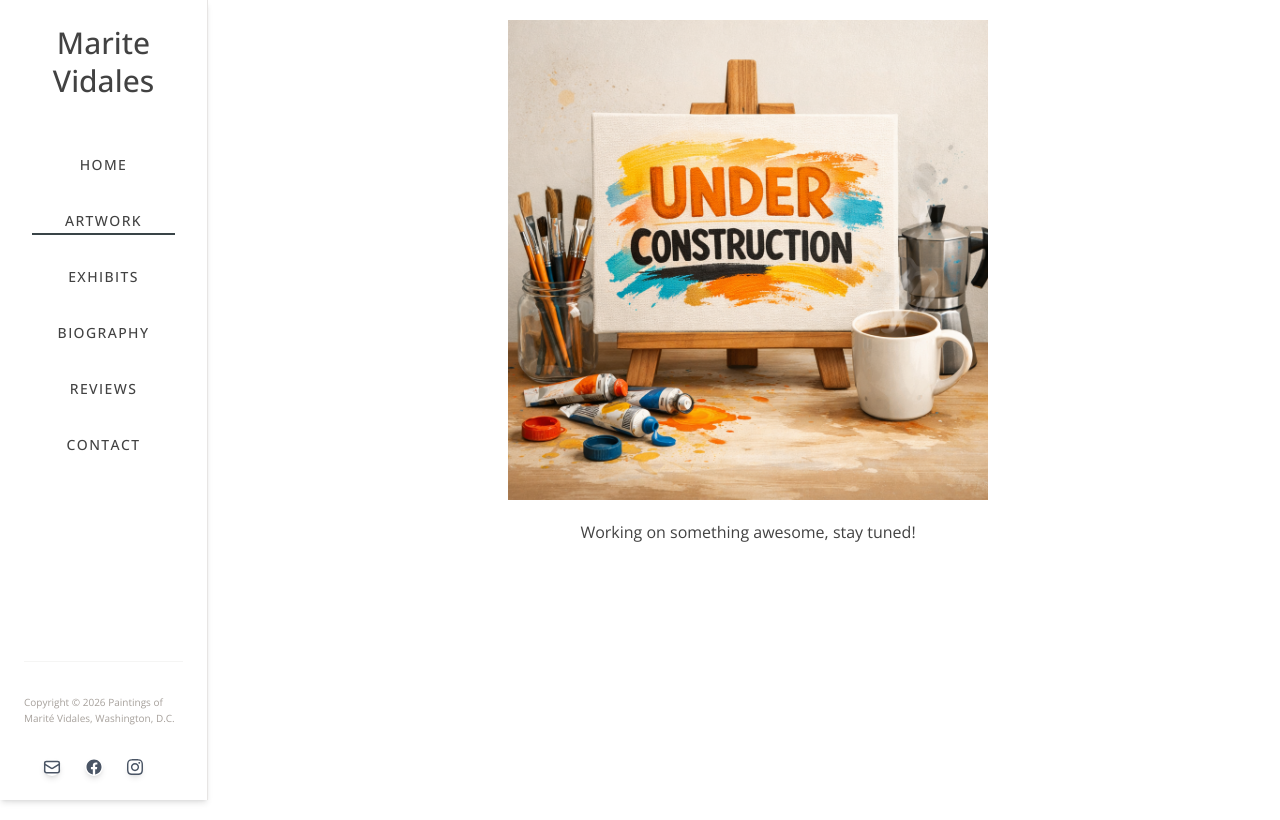
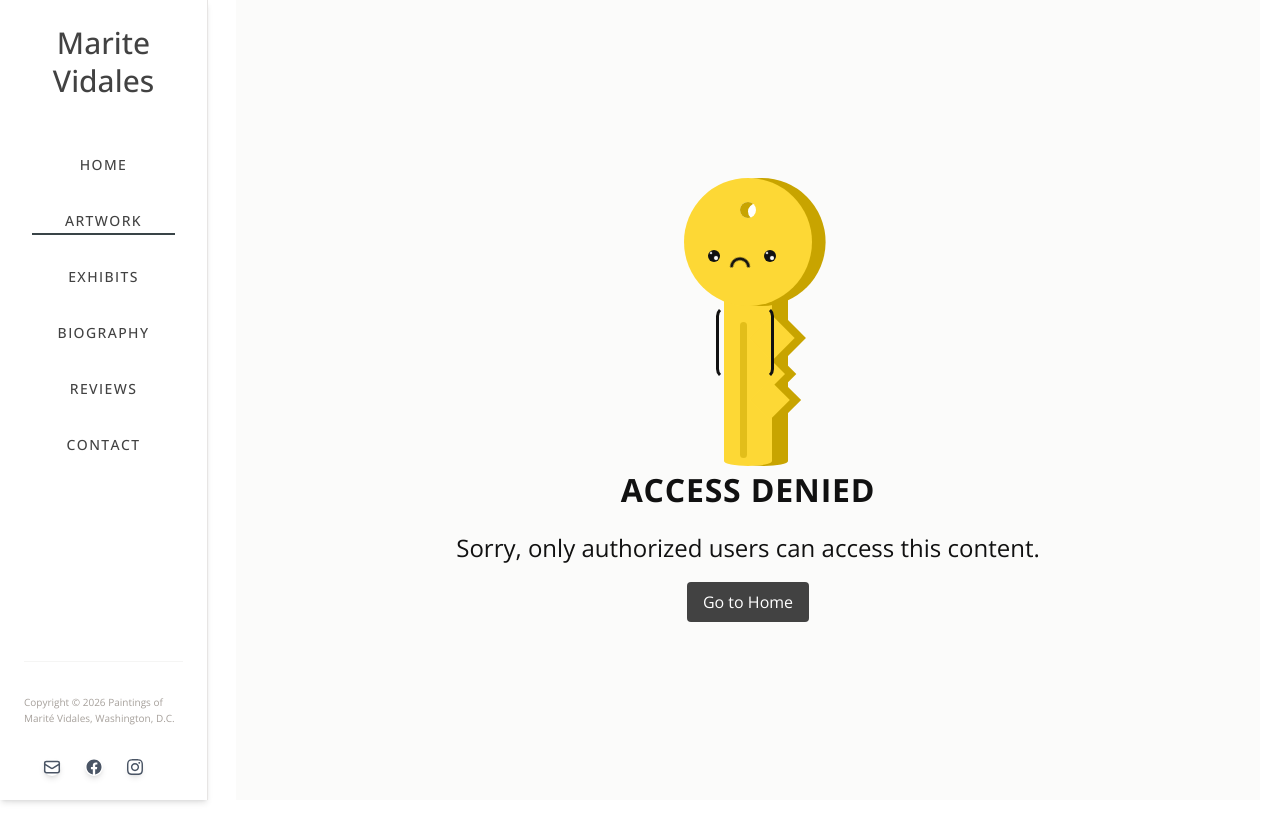
Before and after one commit to perlajarillo/marite-vidales-v2, a React (Vite) app: page /myseries in a window 1280 px wide. Built offline with nearby package versions, Linux system fonts and the light colour scheme; no server answers.

Commit message:
chore: add placeholders for admin pages

```diff
--- a/src/App.tsx
+++ b/src/App.tsx
@@ -11,6 +11,10 @@ import Exhibits from "./components/Exhibits/Exhibits.tsx";
 import { Contact } from "./components/Contact/Contact.tsx";
 import Reviews from "./components/Reviews/Reviews";
 import Login from "./Login/Login.tsx";
+import MySeries from "./components/MySeries/MySeries.tsx";
+import MyBiography from "./components/MyBiography/MyBiography.tsx";
+import MyReviews from "./components/MyReviews/MyReviews.tsx";
+import MyExhibits from "./components/MyExhibits/MyExhibits.tsx";
 
 const App: React.FC = () => {
   return (
@@ -27,10 +31,10 @@ const App: React.FC = () => {
           <Route path="/contact" element={<Contact />} />
           <Route path="/reviews" element={<Reviews />} />
           <Route path="/login" element={<Login />} />
-          <Route path="/myseries" element={<UnderConstruction />} />
-          <Route path="/myexhibits" element={<UnderConstruction />} />
-          <Route path="/myreviews" element={<UnderConstruction />} />
-          <Route path="/mybiography" element={<UnderConstruction />} />
+          <Route path="/myseries" element={<MySeries />} />
+          <Route path="/myexhibits" element={<MyExhibits />} />
+          <Route path="/myreviews" element={<MyReviews />} />
+          <Route path="/mybiography" element={<MyBiography />} />
         </Routes>
       </main>
     </>
--- /dev/null
+++ b/src/components/MyBiography/MyBiography.tsx
@@ -0,0 +1,17 @@
+import { useAuth } from "../../Login/AuthContext";
+import UnderConstruction from "../UnderConstruction/UnderConstruction";
+import Unauthorized from "../Unauthorized/Unauthorized";
+
+const MyBiography = () => {
+  const { user } = useAuth();
+  if (!user) {
+    return <Unauthorized />;
+  }
+  return (
+    <div>
+      <UnderConstruction />
+    </div>
+  );
+};
+
+export default MyBiography;
--- /dev/null
+++ b/src/components/MyExhibits/MyExhibits.tsx
@@ -0,0 +1,17 @@
+import { useAuth } from "../../Login/AuthContext";
+import UnderConstruction from "../UnderConstruction/UnderConstruction";
+import Unauthorized from "../Unauthorized/Unauthorized";
+
+const MyExhibits = () => {
+  const { user } = useAuth();
+  if (!user) {
+    return <Unauthorized />;
+  }
+  return (
+    <div>
+      <UnderConstruction />
+    </div>
+  );
+};
+
+export default MyExhibits;
--- /dev/null
+++ b/src/components/MyReviews/MyReviews.tsx
@@ -0,0 +1,17 @@
+import { useAuth } from "../../Login/AuthContext";
+import UnderConstruction from "../UnderConstruction/UnderConstruction";
+import Unauthorized from "../Unauthorized/Unauthorized";
+
+const MyReviews = () => {
+  const { user } = useAuth();
+  if (!user) {
+    return <Unauthorized />;
+  }
+  return (
+    <div>
+      <UnderConstruction />
+    </div>
+  );
+};
+
+export default MyReviews;
--- /dev/null
+++ b/src/components/MySeries/MySeries.tsx
@@ -0,0 +1,17 @@
+import { useAuth } from "../../Login/AuthContext";
+import UnderConstruction from "../UnderConstruction/UnderConstruction";
+import Unauthorized from "../Unauthorized/Unauthorized";
+
+const MySeries = () => {
+  const { user } = useAuth();
+  if (!user) {
+    return <Unauthorized />;
+  }
+  return (
+    <div>
+      <UnderConstruction />
+    </div>
+  );
+};
+
+export default MySeries;
--- a/src/components/Sidebar/Sidebar.tsx
+++ b/src/components/Sidebar/Sidebar.tsx
@@ -2,7 +2,7 @@ import { NavLink } from "react-router";
 //TODO: import { useTranslation } from "react-i18next";
 import intl from "../../locales/en.json";
 import styles from "./Sidebar.module.css";
-import { useState } from "react";
+import { useEffect, useState } from "react";
 import {
   EmailIcon,
   FacebookIcon,
@@ -32,6 +32,10 @@ const Sidebar: React.FC = () => {
   const [activeIndex, setActiveIndex] = useState(
     getActiveIndexFromPath(location.pathname),
   );
+
+  useEffect(() => {
+    setActiveIndex(getActiveIndexFromPath(location.pathname));
+  }, [location.pathname]);
 
   const year = new Date().getFullYear();
   const { user, logout } = useAuth();
--- /dev/null
+++ b/src/components/Unauthorized/Unauthorized.module.css
@@ -0,0 +1,131 @@
+@reference "tailwindcss";
+
+@layer components {
+  .unauthorizedContainer {
+    @apply flex h-screen w-full flex-col items-center justify-center bg-[#fbfbfa] text-[#111111] antialiased select-none overflow-x-hidden;
+  }
+
+  .unauthorizedContent {
+    @apply h-screen flex flex-col items-center md:justify-center w-full pt-8 md:pt-0;
+  }
+
+  .squiggleSvg {
+    @apply hidden;
+  }
+
+  .keyStage {
+    @apply relative h-[18rem] w-[8rem];
+  }
+
+  .keyStageInner {
+    @apply relative h-full w-[8rem];
+    animation: 0.35s infinite normal;
+  }
+
+  .keyHead {
+    @apply relative z-10 h-[8rem] w-[8rem] rounded-full bg-[#FDD835] shadow-[0.85rem_0_0_#c8a400];
+  }
+
+  .keyHeadRing {
+    @apply absolute left-[3.5rem] top-[1.5rem] h-[1rem] w-[1rem] rounded-full bg-white shadow-[inset_0.5rem_0.1rem_0_#c8a400];
+  }
+
+  .eyeLeft,
+  .eyeRight {
+    @apply absolute h-[0.75rem] w-[0.75rem] rounded-full bg-[#111111];
+  }
+
+  .eyeLeft {
+    left: 1.5rem;
+    top: 4.5rem;
+  }
+
+  .eyeRight {
+    left: 5rem;
+    top: 4.5rem;
+  }
+
+  .eyeHighlight {
+    @apply absolute left-[0.15rem] top-[0.15rem] h-[0.15rem] w-[0.15rem] rounded-full bg-white;
+    animation: scale 0.35s linear infinite alternate;
+  }
+
+  .eyeHighlightDelay {
+    @apply absolute left-[0.35rem] top-[0.35rem] h-[0.25rem] w-[0.25rem] rounded-full bg-white;
+    animation: scale 0.25s linear infinite alternate;
+  }
+
+  .mouth {
+    @apply absolute left-[2.85rem] top-[5rem] h-[1.25rem] w-[1.25rem] rounded-full border-[0.2rem] border-[#111111] border-b-transparent border-l-transparent;
+    transform: rotate(-45deg);
+    animation: sniff 2s linear infinite alternate;
+  }
+
+  .keyBody {
+    @apply absolute left-[2.5rem] top-[7rem] h-[9rem] w-[3rem] bg-[#FDD835] shadow-[1rem_0_0_#c8a400];
+  }
+
+  .keyBodyShadow {
+    @apply absolute left-[1rem] top-[2rem] z-20 h-[8.5rem] w-[0.45rem] rounded-[1rem] bg-[#c8a400]/50;
+  }
+
+  .keyToothBase {
+    @apply absolute top-[2rem] left-[2rem] w-[2rem] h-[2rem] bg-[#FDD835] shadow-[0.5rem_-0.5rem_0_#c8a400] rotate-45;
+  }
+
+  .keyToothOne {
+    @apply absolute top-[2rem] left-[2rem] w-[2rem] h-[2rem] bg-[#FDD835] shadow-[0.5rem_-0.5rem_0_#c8a400] rotate-45;
+  }
+
+  .keyToothTwo {
+    @apply absolute left-[2rem] top-[4.5rem] h-[1.5rem] w-[1.5rem] bg-[#FDD835] shadow-[0.5rem_-0.5rem_0_#c8a400] rotate-45;
+  }
+
+  .keyToothThree {
+    @apply absolute top-[6rem] left-[2rem] w-[1.75rem] h-[1.75rem] bg-[#FDD835] shadow-[0.5rem_-0.5rem_0_#c8a400] rotate-45;
+  }
+
+  .keyArmLeft {
+    @apply absolute left-[1.9rem] top-[1rem] h-[4.55rem] w-[1.25rem] rounded-full border-[0.2rem] border-[#111111] border-b-transparent border-t-transparent border-l-transparent;
+  }
+
+  .keyArmRight {
+    @apply absolute left-[-0.5rem] top-[1rem] h-[4.55rem] w-[1.25rem] rounded-full border-[0.2rem] border-[#111111] border-b-transparent border-t-transparent border-r-transparent;
+  }
+
+  .keyBottomTip {
+    @apply absolute top-full h-[2rem] w-[3rem] rounded-b-[80%_25%] bg-[#FDD835] shadow-[1rem_0_0_#c8a400];
+  }
+
+  .title {
+    @apply pb-[1rem] text-[2rem] font-bold uppercase tracking-wide;
+  }
+
+  .subtitle {
+    @apply text-[1.5rem] font-light;
+  }
+
+  .goToHomeButton {
+    @apply mt-4 rounded bg-[#424242] px-4 py-2 text-white transition-colors duration-300 hover:cursor-pointer hover:bg-gray-600;
+  }
+}
+
+@keyframes scale {
+  from {
+    transform: scale(1);
+  }
+  to {
+    transform: scale(1.4);
+  }
+}
+
+@keyframes sniff {
+  0%,
+  70%,
+  100% {
+    transform: translateY(0) rotate(-45deg);
+  }
+  75% {
+    transform: translateY(-5%) rotate(-45deg);
+  }
+}
--- /dev/null
+++ b/src/components/Unauthorized/Unauthorized.tsx
@@ -0,0 +1,121 @@
+import styles from "./Unauthorized.module.css";
+import { useNavigate } from "react-router";
+import intl from "../../locales/en.json";
+
+const Unauthorized = () => {
+  const navigate = useNavigate();
+
+  return (
+    <div className={styles.unauthorizedContainer}>
+      <div className={styles.unauthorizedContent}>
+        <svg
+          className={styles.squiggleSvg}
+          xmlns="http://www.w3.org/2000/svg"
+          version="1.1"
+        >
+          <defs>
+            <filter id="squiggly-0">
+              <feTurbulence
+                id="turbulence"
+                baseFrequency="0.02"
+                numOctaves="3"
+                result="noise"
+                seed="0"
+              />
+              <feDisplacementMap
+                id="displacement"
+                in="SourceGraphic"
+                in2="noise"
+                scale="2"
+              />
+            </filter>
+            <filter id="squiggly-1">
+              <feTurbulence
+                id="turbulence"
+                baseFrequency="0.02"
+                numOctaves="3"
+                result="noise"
+                seed="1"
+              />
+              <feDisplacementMap in="SourceGraphic" in2="noise" scale="3" />
+            </filter>
+            <filter id="squiggly-2">
+              <feTurbulence
+                id="turbulence"
+                baseFrequency="0.02"
+                numOctaves="3"
+                result="noise"
+                seed="2"
+              />
+              <feDisplacementMap in="SourceGraphic" in2="noise" scale="2" />
+            </filter>
+            <filter id="squiggly-3">
+              <feTurbulence
+                id="turbulence"
+                baseFrequency="0.02"
+                numOctaves="3"
+                result="noise"
+                seed="3"
+              />
+              <feDisplacementMap in="SourceGraphic" in2="noise" scale="3" />
+            </filter>
+            <filter id="squiggly-4">
+              <feTurbulence
+                id="turbulence"
+                baseFrequency="0.02"
+                numOctaves="3"
+                result="noise"
+                seed="4"
+              />
+              <feDisplacementMap in="SourceGraphic" in2="noise" scale="1" />
+            </filter>
+          </defs>
+        </svg>
+
+        <div className={styles.keyStage}>
+          <div className={styles.keyStageInner}>
+            <div className={styles.keyHead}>
+              <div className={styles.keyHeadRing} />
+
+              <div className={styles.eyeLeft}>
+                <div className={styles.eyeHighlight} />
+                <div className={styles.eyeHighlightDelay} />
+              </div>
+
+              <div className={styles.eyeRight}>
+                <div className={styles.eyeHighlight} />
+                <div className={styles.eyeHighlightDelay} />
+              </div>
+
+              <div className={styles.mouth} />
+            </div>
+
+            <div className={styles.keyBody}>
+              <div className={styles.keyBodyShadow} />
+
+              <div className={styles.keyToothOne} />
+              <div className={styles.keyToothTwo} />
+              <div className={styles.keyToothThree} />
+
+              <div className={styles.keyArmLeft} />
+              <div className={styles.keyArmRight} />
+
+              <div className={styles.keyBottomTip} />
+            </div>
+          </div>
+        </div>
+
+        <h2 className={styles.title}>Access denied</h2>
+        <p className={styles.subtitle}>{intl.onlyAdminCanAccess}</p>
+        <button
+          className={styles.goToHomeButton}
+          onClick={() => navigate("/", { replace: true })}
+        >
+          {intl.goToHome}
+        </button>
+      </div>
+    </div>
+  );
+};
+
+export default Unauthorized;
--- a/src/locales/en.json
+++ b/src/locales/en.json
@@ -58,5 +58,7 @@
   "LogoutButton": "Logout",
   "LogoutSuccess": "Logout successful! Redirecting...",
   "LoginRequired": "You must be logged in to view this page.",
-  "welcomeBack": "Welcome Back"
+  "welcomeBack": "Welcome Back",
+  "onlyAdminCanAccess": "Sorry, only authorized users can access this content.",
+  "goToHome": "Go to Home"
 }
```
